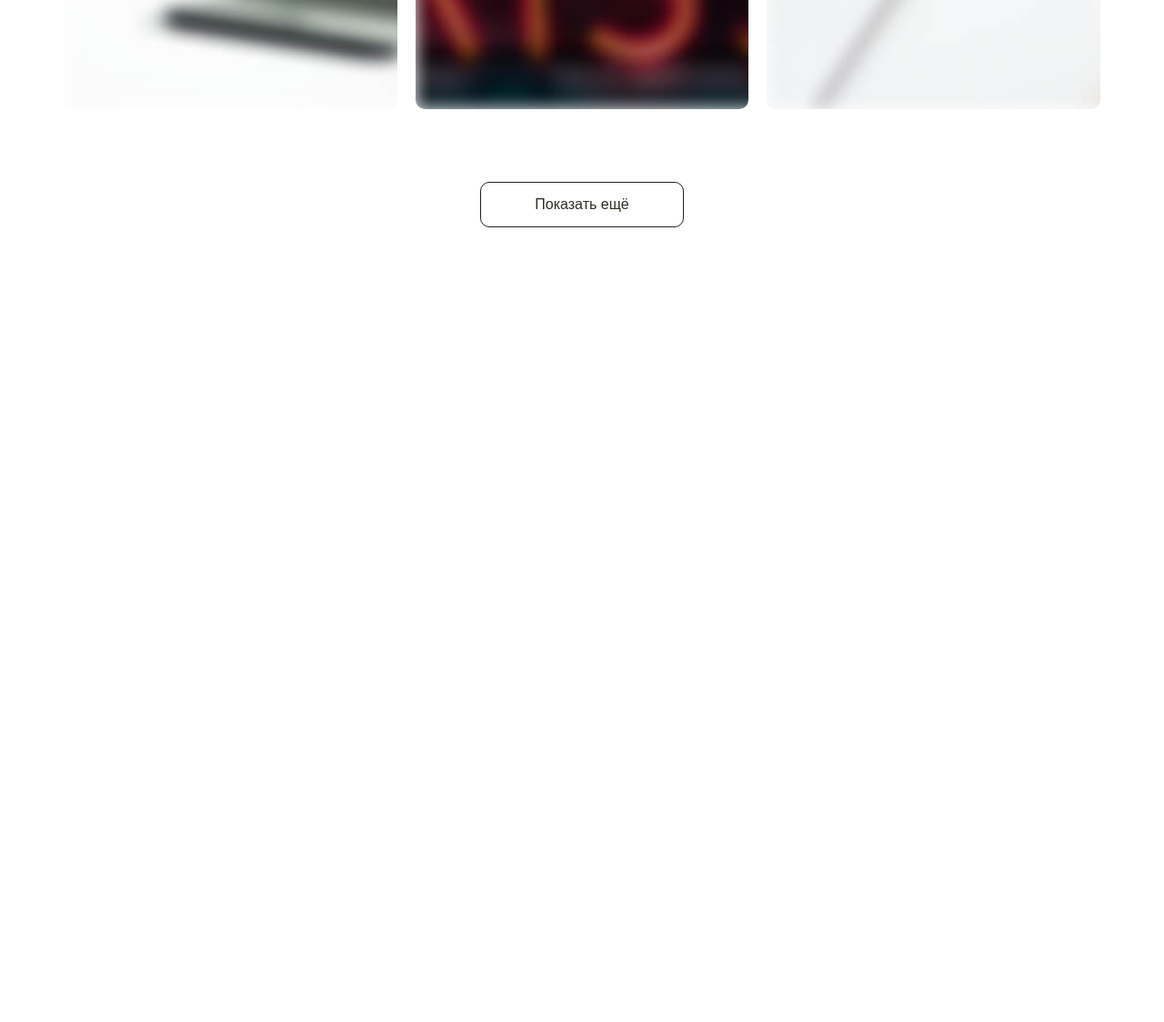
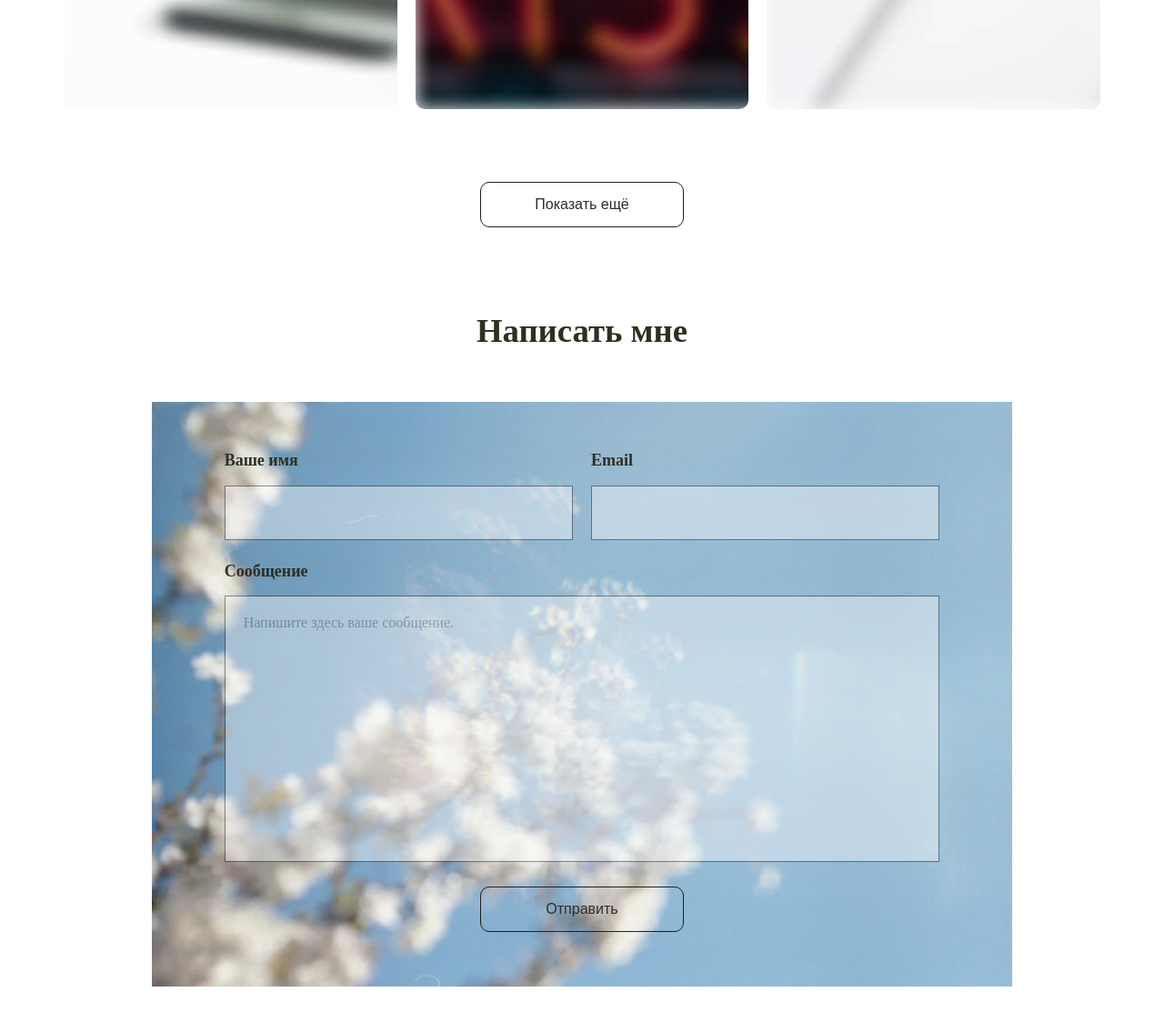
Before and after one commit to Gal1na/Blog, a website: page src/index.html in a window 1280 px wide. Shown: the part 3243-4367 px from the top of the page at 91% size. Before the commit the page ends 3543 px from the top, so only its background shows below. Drawn offline with nearby package versions, Linux system fonts and the light colour scheme; files that its build step writes are made by us from their sources; a web font is replaced by a local one.

Commit message:
Added Section Feedback

```diff
--- a/src/index.html
+++ b/src/index.html
@@ -14,7 +14,7 @@
   <link rel="stylesheet" href="/css/main.min.css" />
 </head>
 <body>
-    <nav class="nav js-nav">
+  <nav class="nav js-nav">
     <div class="container">
       <div class="navbar">
         <div class="nav__header">
@@ -246,10 +246,38 @@
               </a>
             </div>
           </div> <!-- /.row -->
-        </div>
+        </div> <!-- /.portfolio -->
         <button class="btn btn--primary">Показать ещё</button>
       </div>
     </section> <!-- /.section-portfolio -->
+
+    <section class="section-feedback section" id="feedback">
+      <div class="container">
+        <h2 class="section-title title title--center">Написать мне</h2>
+        <div class="row">
+          <div class="col-md-12 col-lg-10 col-lg-offset-1">
+            <form class="form-contact">
+              <div class="form-contact__group form-contact__group--half-width">
+                <label class="form-contact__caption" for="fullname">Ваше имя</label>
+                <input id="fullname" class="form-contact__field" name="fullname" type="text" minlength="10" value="" required>
+              </div>
+
+              <div class="form-contact__group form-contact__group--half-width">
+                <label class="form-contact__caption" for="email">Email</label>
+                <input id="email" class="form-contact__field" name="email" type="text" minlength="10" value="" required>
+              </div>
+
+              <div class="form-contact__group">
+                <label class="form-contact__caption" for="message">Сообщение</label>
+                <textarea id="message" class="form-contact__field form-contact__field--message" name="message" maxlength="200" minlength="8" placeholder="Напишите здесь ваше сообщение."></textarea>
+              </div>
+
+              <button class="btn btn--primary">Отправить</button>
+            </form>
+          </div>
+        </div> <!-- /.row -->
+      </div>
+    </section> <!-- /..section-feedback -->
   </main>
 
   <script src="/js/main.js"></script>
--- a/src/scss/_layout.scss
+++ b/src/scss/_layout.scss
@@ -49,7 +49,7 @@ $map-breakpoints: (
 
 @each $size, $breakpoint in $map-breakpoints {
   @media (min-width: $breakpoint) {
-    @for $i from 11 through 2 {
+    @for $i from 12 through 2 {
       .col-#{$size}-#{$i} {
         width: (100% / 12) * $i;
       }
--- a/src/scss/_section-feedback.scss
+++ b/src/scss/_section-feedback.scss
@@ -1,50 +1,65 @@
 .section-feedback {
-  padding-bottom: 81px;
 }
 
 .form-contact {
   display: flex;
-  flex-direction: row;
   flex-wrap: wrap;
   justify-content: center;
-  background: url('../img/fon_form.jpg') no-repeat;
   min-height: 637px;
-  padding-top: 53px;
-  padding-left: 71px;
-  padding-right: 71px;
-  padding-bottom: 62px;
+  padding-top: 30px;
+  padding-bottom: 40px;
+  background-image: url('../img/fon_form.jpg');
+  background-repeat: no-repeat;
+  background-size: cover;
 
+  @media (min-width: $screen-md-min) {
+    padding: 50px 70px 60px;
+  }
 
   &__group {
     width: 100%;
+    margin-bottom: 20px;
     padding-right: 10px;
     padding-left: 10px;
-    margin-bottom: 20px;
 
     &--half-width {
-      width: 50%;
+      @media (min-width: $screen-sm-min) {
+        width: 50%;
+      }
     }
 
     &:hover .form-contact__field{
-      box-shadow: 0 0 10px 2px $input-color-primary;
+      @media (min-width: $screen-md-min) {
+        box-shadow: 0 0 10px 2px $input-color-primary;
+      }
     }
   }
 
   &__caption {
     display: block;
     font-family: $font-family-secondary;
-    font-size: $font-size-h4;
+    font-size: $font-size-base;
     font-weight: 700;
-    margin-bottom: 12px;
+
+    @media (min-width: $screen-md-min) {
+      margin-bottom: 12px;
+      font-size: $font-size-md;
+    }
   }
 
   &__field {
     width: 100%;
-    padding: 20px;
+    padding: 1.25em;
     opacity: 0.4;
     border: 1px solid $input-color-primary;
     outline: none;
+    font-family: $font-family-secondary;
+    font-size: $font-size-sm;
     color: $font-color-input;
+
+    @media (min-width: $screen-md-min) {
+      font-size: $font-size-base;
+    }
 
     &:focus {
       outline: 1px solid $input-color-primary;
```
